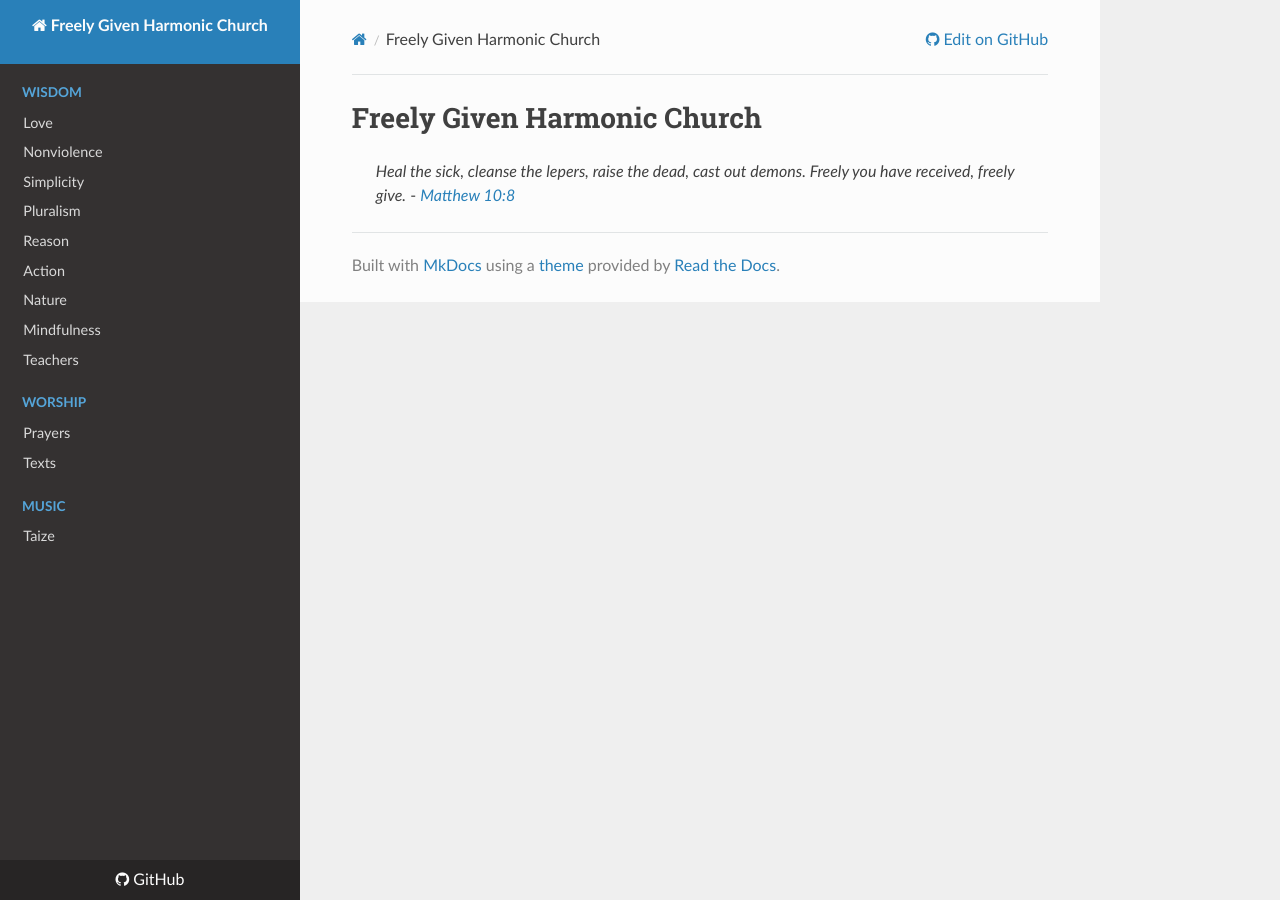
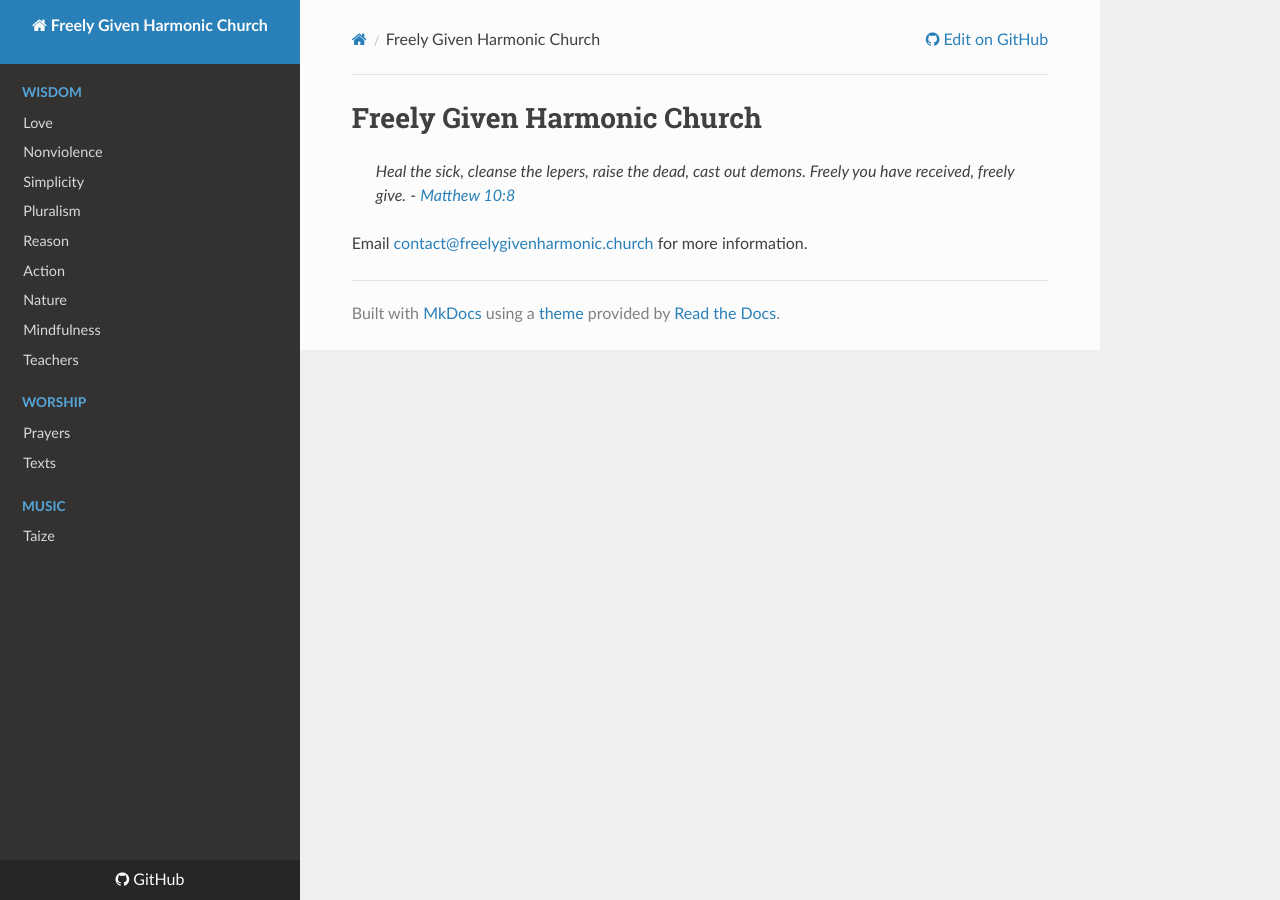
Before and after one commit to FreelyGivenHarmonicChurch/FreelyGivenHarmonicChurch.github.io, an MkDocs documentation site: the page built from docs/index.md, in a window 1280 px wide. Built offline with MkDocs 1.6.1, drawn with Linux system fonts in a browser that asks for light colours; nearby versions of some CDN libraries.

Commit message:
Add email

```diff
--- a/docs/index.md
+++ b/docs/index.md
@@ -1,3 +1,5 @@
 # Freely Given Harmonic Church
 
 > *Heal the sick, cleanse the lepers, raise the dead, cast out demons. Freely you have received, freely give.* - [*Matthew 10:8*](https://biblehub.com/matthew/10-8.htm)
+
+Email [contact@freelygivenharmonic.church](mailto:contact@freelygivenharmonic.church) for more information.
```
